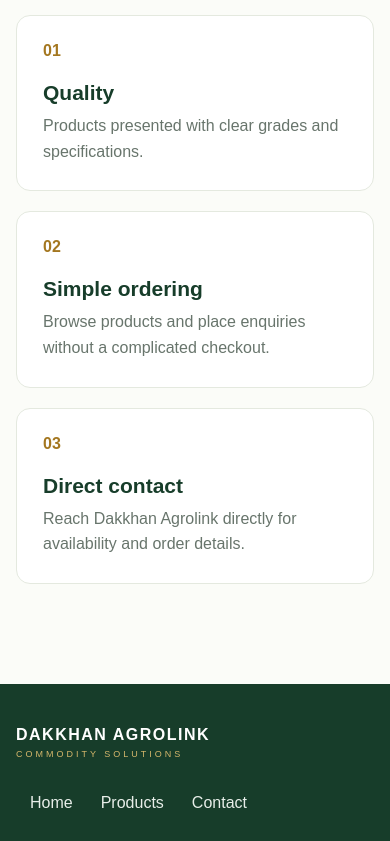
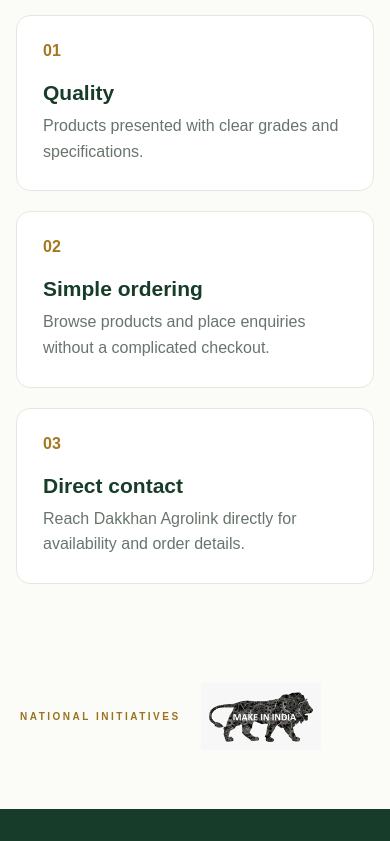
Before and after one commit to pradyum-mohare/dakkhan_agrolink, a React (Vite) app: page / in a window 390 px wide. Shown: the part 1156-1997 px from the top of the page. Built offline with nearby package versions, Linux system fonts and the light colour scheme.

Commit message:
Add Make in India initiative section

```diff
--- a/src/pages/Home.jsx
+++ b/src/pages/Home.jsx
@@ -3,37 +3,151 @@ import React from 'react';
 export default function Home({ navigate }) {
   return (
     <>
+      {/* =========================
+          HERO SECTION
+      ========================== */}
       <section className="hero">
         <div className="hero-content">
-          <p className="eyebrow">TRUSTED COMMODITY SOLUTIONS</p>
-          <h1>Quality commodities.<br /><span>Reliable supply.</span></h1>
+          <p className="eyebrow">
+            TRUSTED COMMODITY SOLUTIONS
+          </p>
+
+          <h1>
+            Quality commodities.
+            <br />
+            <span>Reliable supply.</span>
+          </h1>
+
           <p className="hero-text">
-            Dakkhan Agrolink connects customers with quality agricultural and commodity products,
-            with a simple and dependable ordering experience.
+            Dakkhan Agrolink connects customers with quality
+            agricultural and commodity products, with a simple
+            and dependable ordering experience.
           </p>
+
           <div className="hero-actions">
-            <button className="primary-btn" onClick={() => navigate('products')}>View Products</button>
-            <button className="secondary-btn" onClick={() => navigate('contact')}>Contact Us</button>
+            <button
+              className="primary-btn"
+              onClick={() => navigate('products')}
+            >
+              View Products
+            </button>
+
+            <button
+              className="secondary-btn"
+              onClick={() => navigate('contact')}
+            >
+              Contact Us
+            </button>
           </div>
         </div>
-        <div className="hero-mark" aria-hidden="true">
-          <div className="leaf-ring">🌾</div>
-          <p>DAKKHAN<br />AGROLINK</p>
+
+        <div
+          className="hero-mark"
+          aria-hidden="true"
+        >
+          <div className="leaf-ring">
+            🌾
+          </div>
+
+          <p>
+            DAKKHAN
+            <br />
+            AGROLINK
+          </p>
         </div>
       </section>
 
+
+      {/* =========================
+          INTRO SECTION
+      ========================== */}
       <section className="intro section">
-        <p className="eyebrow">DAKKHAN AGROLINK</p>
-        <h2>Built around quality and dependable supply</h2>
+
+        <p className="eyebrow">
+          DAKKHAN AGROLINK
+        </p>
+
+        <h2>
+          Built around quality and dependable supply
+        </h2>
+
         <p className="section-text">
-          Explore our available commodity products and contact us directly for enquiries and orders.
+          Explore our available commodity products and
+          contact us directly for enquiries and orders.
         </p>
+
+
+        {/* FEATURE CARDS */}
         <div className="feature-grid">
-          <article><span>01</span><h3>Quality</h3><p>Products presented with clear grades and specifications.</p></article>
-          <article><span>02</span><h3>Simple ordering</h3><p>Browse products and place enquiries without a complicated checkout.</p></article>
-          <article><span>03</span><h3>Direct contact</h3><p>Reach Dakkhan Agrolink directly for availability and order details.</p></article>
+
+          <article>
+            <span>01</span>
+
+            <h3>
+              Quality
+            </h3>
+
+            <p>
+              Products presented with clear grades
+              and specifications.
+            </p>
+          </article>
+
+
+          <article>
+            <span>02</span>
+
+            <h3>
+              Simple ordering
+            </h3>
+
+            <p>
+              Browse products and place enquiries
+              without a complicated checkout.
+            </p>
+          </article>
+
+
+          <article>
+            <span>03</span>
+
+            <h3>
+              Direct contact
+            </h3>
+
+            <p>
+              Reach Dakkhan Agrolink directly for
+              availability and order details.
+            </p>
+          </article>
+
         </div>
+
       </section>
+
+
+      {/* =========================
+          NATIONAL INITIATIVES
+      ========================== */}
+      <section className="national-initiatives">
+
+        <div className="national-initiatives-inner">
+
+          <p className="eyebrow">
+            NATIONAL INITIATIVES
+          </p>
+
+          <img
+            src="/dakkhan_agrolink/assets/make-in-india.webp"
+            alt="Make in India"
+            className="make-india-logo"
+            loading="lazy"
+          />
+
+        </div>
+
+      </section>
+
     </>
   );
 }
--- a/src/styles.css
+++ b/src/styles.css
@@ -261,3 +261,59 @@ nav button:hover, nav button.active { background: #e9f0e6; color: #0d5c35; }
     gap: 0;
   }
 }
+/* =========================================
+   NATIONAL INITIATIVES
+========================================= */
+
+.national-initiatives {
+  padding: 22px 30px;
+  margin-top: 20px;
+
+  border-top: 1px solid rgba(255, 255, 255, 0.12);
+  border-bottom: 1px solid rgba(255, 255, 255, 0.12);
+}
+
+.national-initiatives-inner {
+  max-width: 1200px;
+  margin: 0 auto;
+
+  display: flex;
+  align-items: center;
+  gap: 35px;
+}
+
+.national-initiatives .eyebrow {
+  margin: 0;
+  white-space: nowrap;
+}
+
+.make-india-logo {
+  width: 150px;
+  height: auto;
+  display: block;
+}
+
+
+/* =========================================
+   MOBILE
+========================================= */
+
+@media (max-width: 600px) {
+
+  .national-initiatives {
+    padding: 18px 20px;
+  }
+
+  .national-initiatives-inner {
+    gap: 20px;
+  }
+
+  .national-initiatives .eyebrow {
+    font-size: 10px;
+  }
+
+  .make-india-logo {
+    width: 120px;
+  }
+
+}
```
Also changed, not shown: public/assets/make-in-india.webp (added), 1 other file (tests, documents, lock files or other folders).
